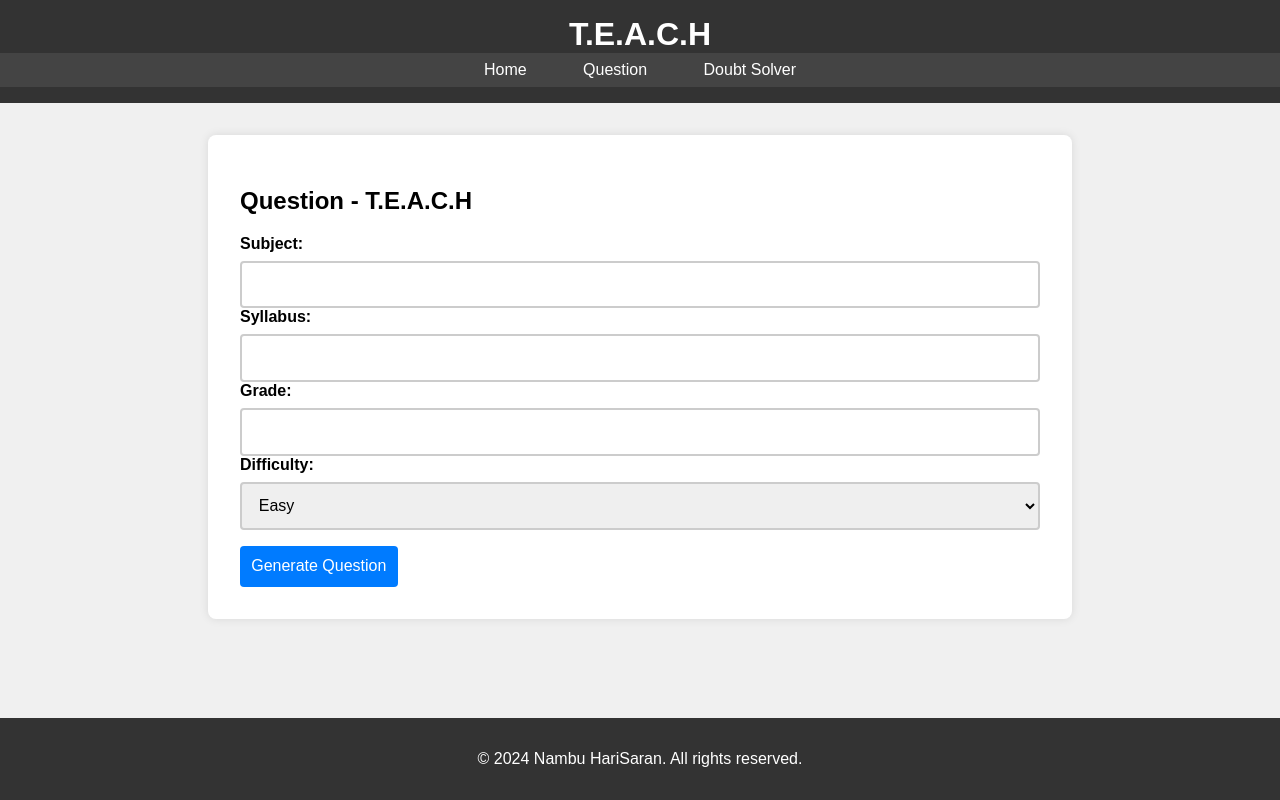
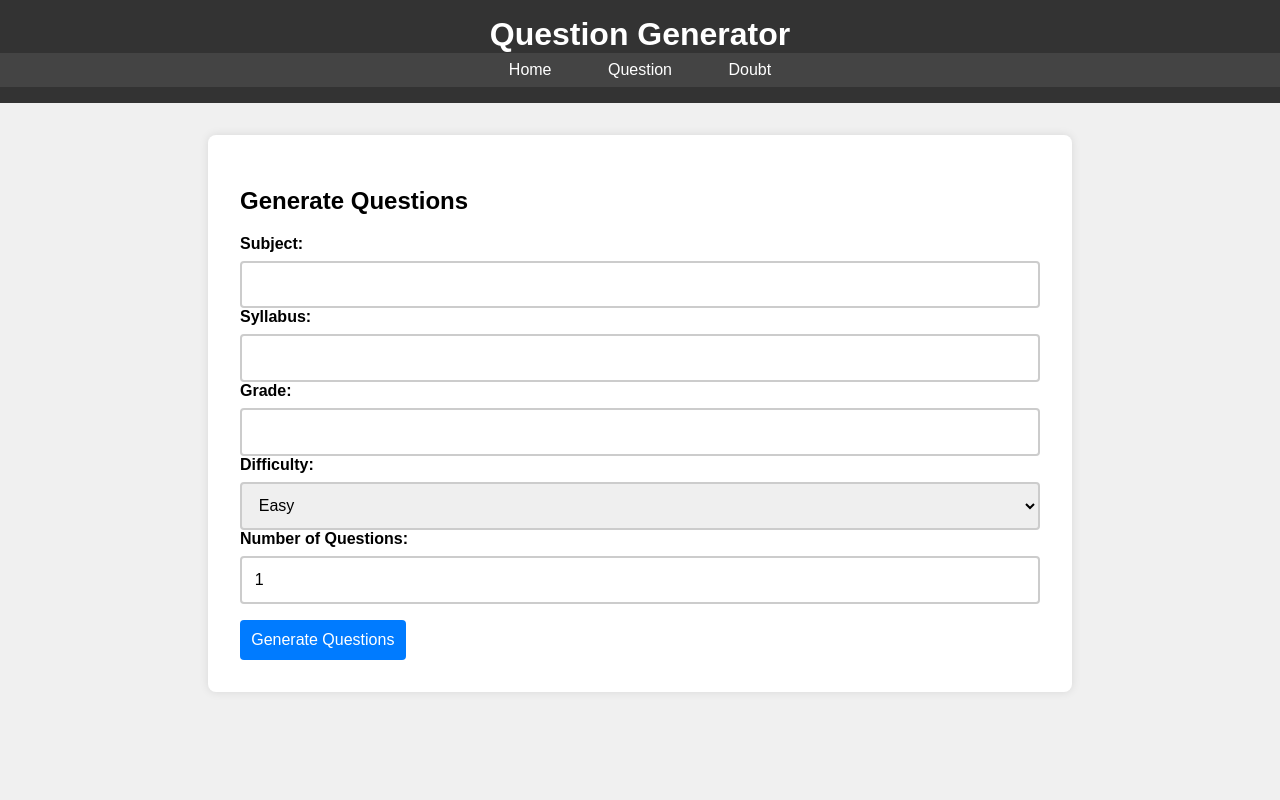
Before and after one commit to HARISARAN123/TEACH, a Flask app: page /question in a window 1280 px wide. Run offline with Flask 3, Linux system fonts and the light colour scheme.

Commit message:
Update question.html

```diff
--- a/templates/question.html
+++ b/templates/question.html
@@ -3,41 +3,30 @@
 <head>
     <meta charset="UTF-8">
     <meta name="viewport" content="width=device-width, initial-scale=1.0">
-    <title>Question - T.E.A.C.H</title>
+    <title>Question</title>
     <link rel="stylesheet" href="{{ url_for('static', filename='style.css') }}">
-    <link rel="icon" href="{{ url_for('static', filename='icon.png') }}" type="image/png">
 </head>
 <body>
     <header>
-        <h1>T.E.A.C.H</h1>
+        <h1>Question Generator</h1>
         <nav>
             <ul>
                 <li><a href="{{ url_for('home') }}">Home</a></li>
                 <li><a href="{{ url_for('question') }}">Question</a></li>
-                <li><a href="{{ url_for('doubt') }}">Doubt Solver</a></li>
+                <li><a href="{{ url_for('doubt') }}">Doubt</a></li>
             </ul>
         </nav>
     </header>
-
     <main class="container">
-        <h2>Question - T.E.A.C.H</h2>
-        {% if question %}
-            <section class="question-section">
-                <h3>Teach Label:</h3>
-                <p>{{ question|safe }}</p>
-                <form method="POST">
-                    <input type="hidden" name="correct_answer" value="{{ correct_answer }}">
-                    <input type="hidden" name="question" value="{{ question }}">
-                    <button type="submit">Submit Answer</button>
-                </form>
-            </section>
-        {% elif feedback %}
-            <section class="feedback-section">
-                <h3>Teach Label:</h3>
-                <p>{{ feedback }}</p>
-            </section>
-        {% else %}
-            <section class="form-section">
+        <div class="question-section">
+            <h2>Generate Questions</h2>
+            {% if questions %}
+                {% for question in questions %}
+                    <div class="question">
+                        <p>{{ question|safe }}</p>
+                    </div>
+                {% endfor %}
+            {% else %}
                 <form method="POST">
                     <label for="subject">Subject:</label>
                     <input type="text" id="subject" name="subject" required>
@@ -51,16 +40,12 @@
                         <option value="medium">Medium</option>
                         <option value="hard">Hard</option>
                     </select>
-                    <button type="submit">Generate Question</button>
+                    <label for="count">Number of Questions:</label>
+                    <input type="number" id="count" name="count" value="1" min="1" required>
+                    <button type="submit">Generate Questions</button>
                 </form>
-            </section>
-        {% endif %}
+            {% endif %}
+        </div>
     </main>
-
-    <footer>
-        <p>&copy; 2024 Nambu HariSaran. All rights reserved.</p>
-    </footer>
-
-    <script src="{{ url_for('static', filename='script.js') }}"></script>
 </body>
 </html>
```
